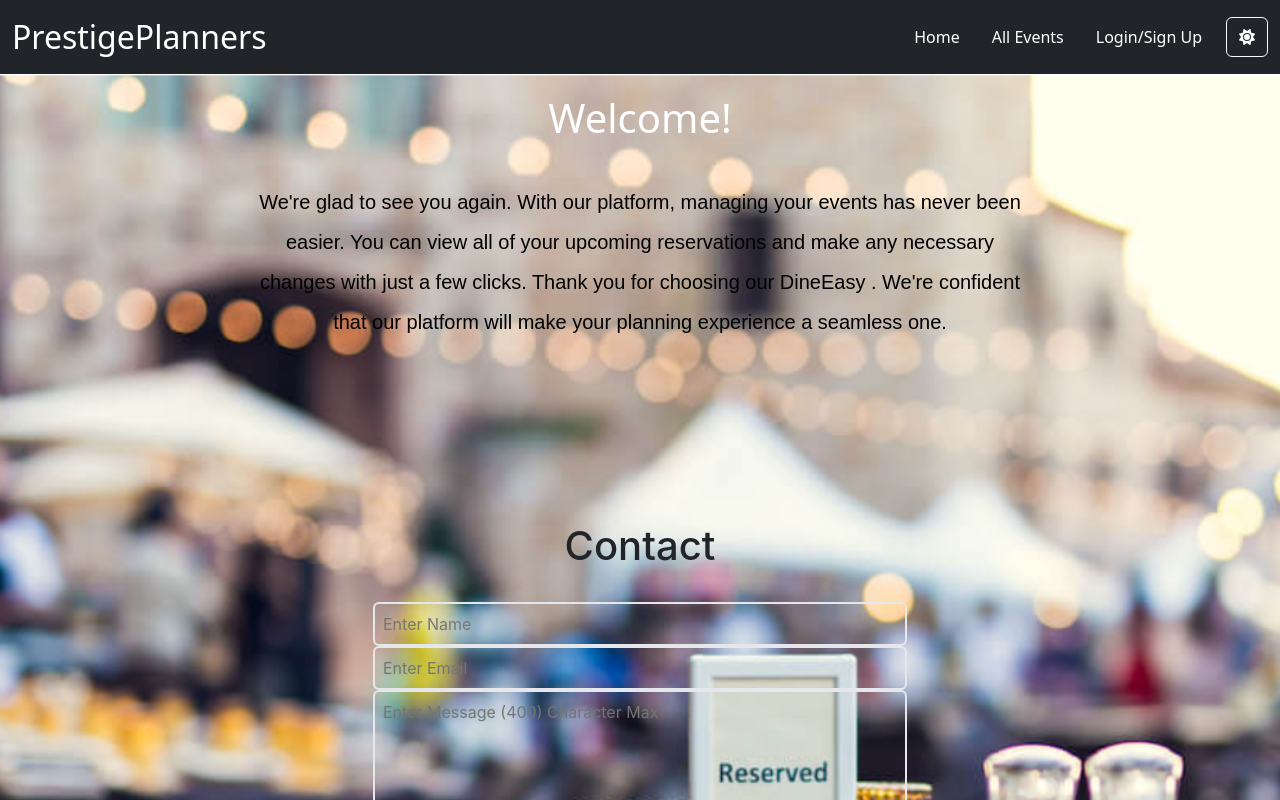
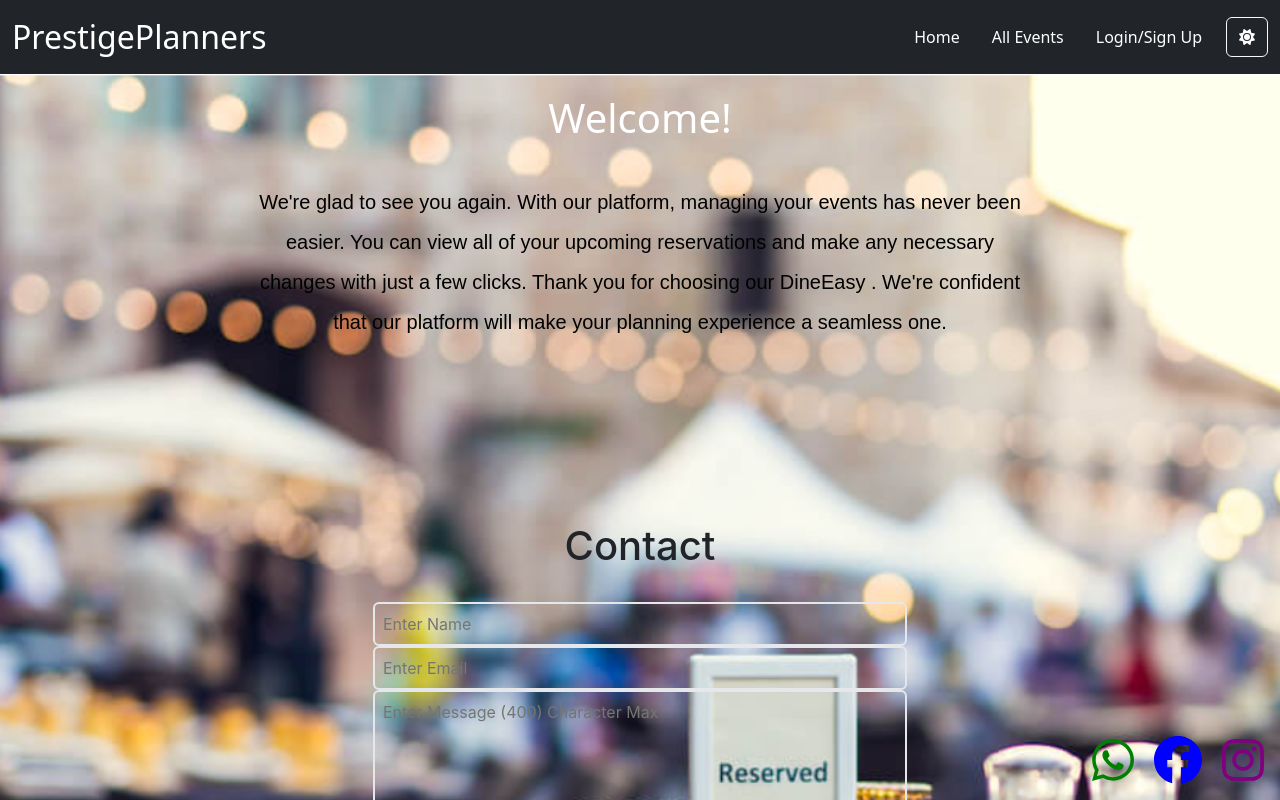
Before and after one commit to justkuper/PrestigePlanner_Server, a React (Create React App) app in the folder client/: page / in a window 1280 px wide. Shown: the top 800 px of the page. Built offline with nearby package versions, Linux system fonts and the light colour scheme; a web font is replaced by a local one.

Commit message:
Added a small piece of snippet for sharing on whatsapp,facebook,insta

```diff
--- a/client/src/components/Footer.js
+++ b/client/src/components/Footer.js
@@ -1,5 +1,6 @@
 import React from 'react';
 import { FontAwesomeIcon } from '@fortawesome/react-fontawesome';
+import { faWhatsapp, faFacebook, faInstagram } from '@fortawesome/free-brands-svg-icons';
 import { faGithub } from '@fortawesome/free-brands-svg-icons';
 import './style.css';
 
@@ -11,7 +12,7 @@ const Footer = () => {
           {/* DANIEL'S SECTION */}
           <div className="d-flex flex-column align-items-center mx-md-2 transparent-bg">
             <a href="https://github.com/WickedDan" className="icon Daniel" target="_blank" rel="noreferrer">
-            <FontAwesomeIcon icon={faGithub} flip size="3x" style={{ color: 'green' }} />
+              <FontAwesomeIcon icon={faGithub} flip size="3x" style={{ color: 'green' }} />
             </a>
             <a href="https://github.com/WickedDan" target="_blank" rel="noreferrer">
               <span className="d-inline-block mx-1 name">@WickedDan</span>
@@ -29,7 +30,7 @@ const Footer = () => {
           {/* PREKSHA'S SECTION */}
           <div className="d-flex flex-column align-items-center mx-md-2 transparent-bg">
             <a href="https://github.com/Preksha2408" className="icon Preksha2408" target="_blank" rel="noreferrer">
-            <FontAwesomeIcon icon={faGithub} flip size="3x" style={{ color: 'blue' }} />
+              <FontAwesomeIcon icon={faGithub} flip size="3x" style={{ color: 'blue' }} />
             </a>
             <a href="https://github.com/Preksha2408" target="_blank" rel="noreferrer">
               <span className="d-inline-block mx-1 name">@Preksha2408</span>
@@ -50,9 +51,21 @@ const Footer = () => {
               <FontAwesomeIcon icon={faGithub} bounce size="3x" style={{ color: 'orange' }} />
             </a>
             <a href="https://github.com/johannesmstoppler" target="_blank" rel="noreferrer">
-            <span className="d-inline-block mx-1 name">@johannesmstoppler</span>
+              <span className="d-inline-block mx-1 name">@johannesmstoppler</span>
             </a>
           </div>
+        </section>
+        {/* Share Icons */}
+        <section className="share-icons-wrapper position-absolute bottom-0 end-0 p-3">
+          <a href="https://wa.me/?text=Check%20out%20Prestigle%20Planners!%20https://prestigleplanners.com" target="_blank" rel="noreferrer">
+            <FontAwesomeIcon icon={faWhatsapp} size="3x" style={{ color: 'green', marginRight: '20px' }} />
+          </a>
+          <a href="https://www.facebook.com/sharer/sharer.php?u=https://prestigleplanners.com" target="_blank" rel="noreferrer">
+            <FontAwesomeIcon icon={faFacebook} size="3x" style={{ color: 'blue', marginRight: '20px' }} />
+          </a>
+          <a href="https://www.instagram.com/?url=https://prestigleplanners.com" target="_blank" rel="noreferrer">
+            <FontAwesomeIcon icon={faInstagram} size="3x" style={{ color: 'purple' }} />
+          </a>
         </section>
         <section className="footer" id="footer">
           <section className="form-footer">
@@ -62,6 +75,7 @@ const Footer = () => {
             </p>
           </section>
         </section>
+
       </div>
     </footer>
   );
```
